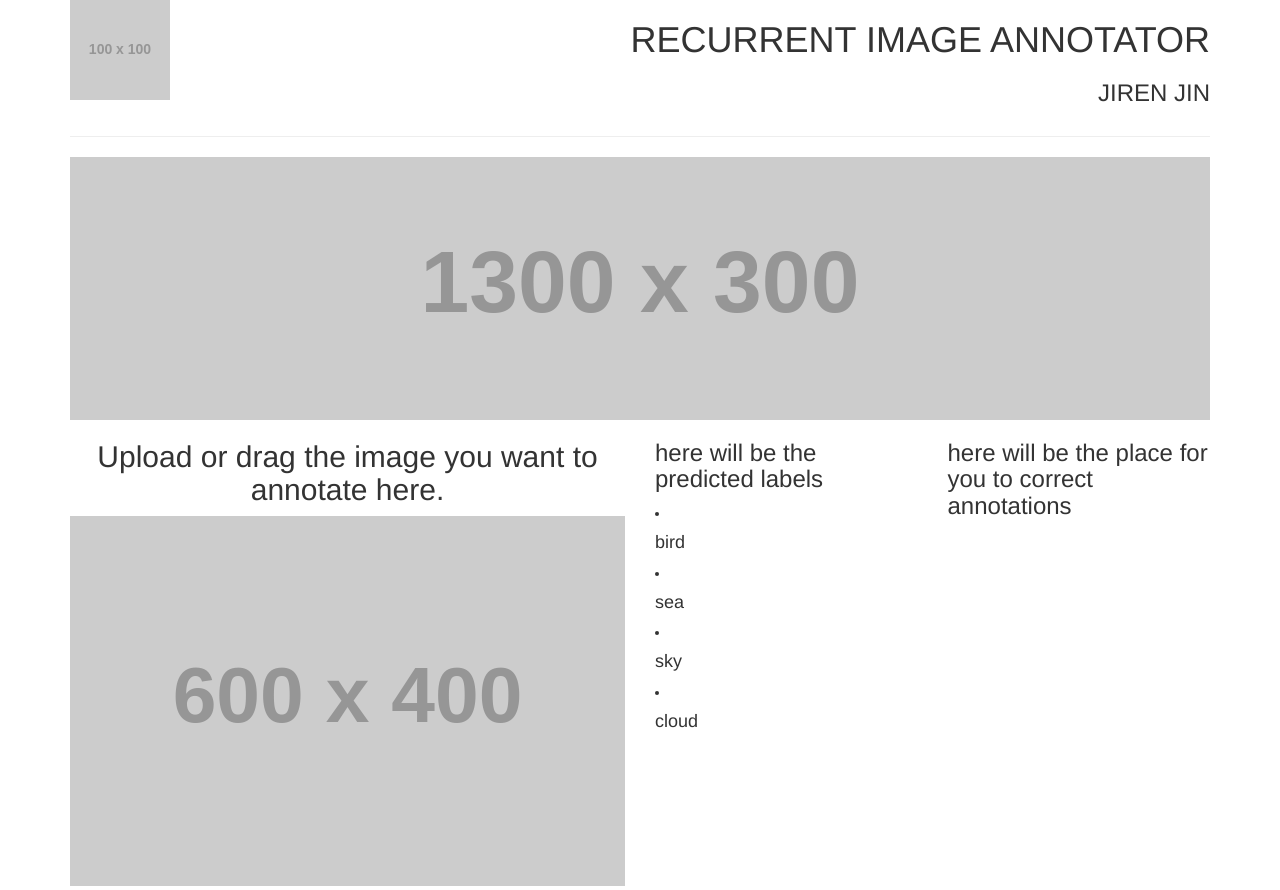
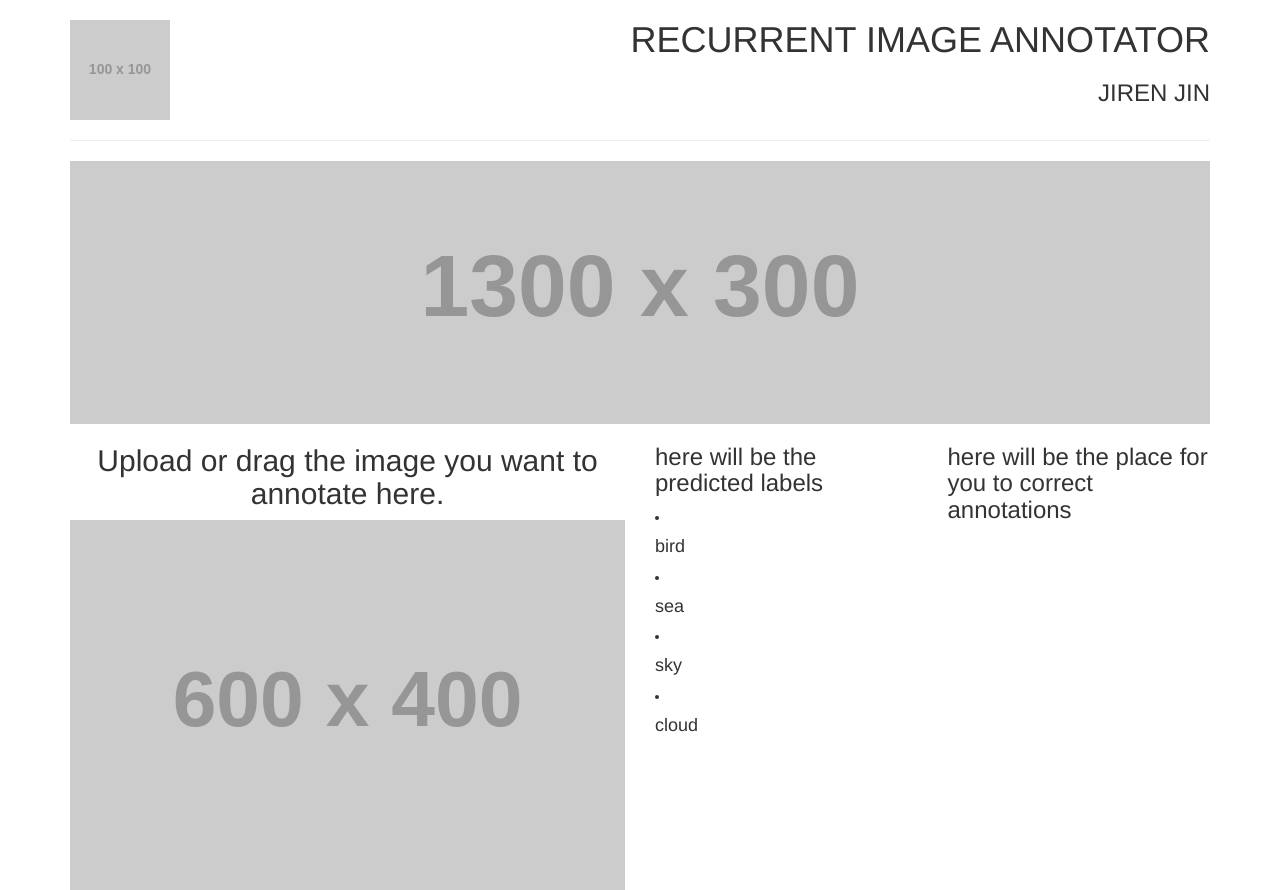
Before and after one commit to JirenJin/recurrent-image-annotator-web-demo, a Django app: page /annotator/ in a window 1280 px wide. Run offline with Django 3.2, Linux system fonts and the light colour scheme; grey boxes labelled with a size stand in for pictures from a placeholder-image service; some libraries are stand-ins or nearby versions.

Commit message:
feat: add static files and use static template tag in index.html

```diff
--- /dev/null
+++ b/annotator/static/annotator/style.css
@@ -0,0 +1,3 @@
+.logo-image {
+    padding-top: 20px;
+}
--- a/annotator/templates/annotator/index.html
+++ b/annotator/templates/annotator/index.html
@@ -4,7 +4,8 @@
     <meta charset="UTF-8">
     <meta name="viewpoint" content="width=device-width initial-scale=1.0">
     <link rel="stylesheet" href="https://maxcdn.bootstrapcdn.com/bootstrap/3.3.6/css/bootstrap.min.css" integrity="sha384-1q8mTJOASx8j1Au+a5WDVnPi2lkFfwwEAa8hDDdjZlpLegxhjVME1fgjWPGmkzs7" crossorigin="anonymous">
-    <link rel="stylesheet" href="static/css/style.css">
+    {% load staticfiles %}
+    <link rel="stylesheet" href="{% static 'annotator/style.css' %}">
     <script src="https://maxcdn.bootstrapcdn.com/bootstrap/3.3.6/js/bootstrap.min.js" integrity="sha384-0mSbJDEHialfmuBBQP6A4Qrprq5OVfW37PRR3j5ELqxss1yVqOtnepnHVP9aJ7xS" crossorigin="anonymous"></script>
     <title>Recurrent Image Annotator</title>
 </head>
```
